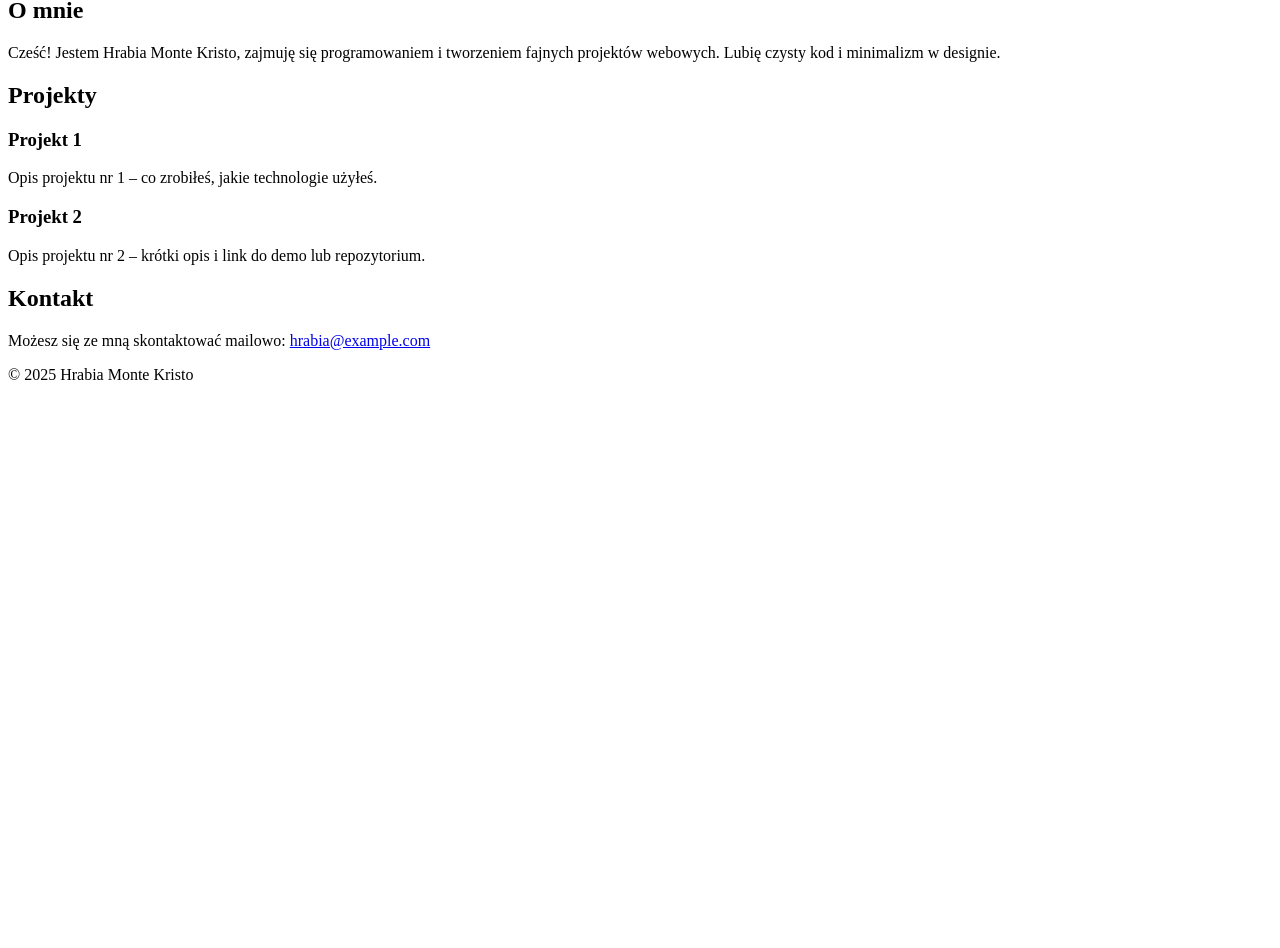
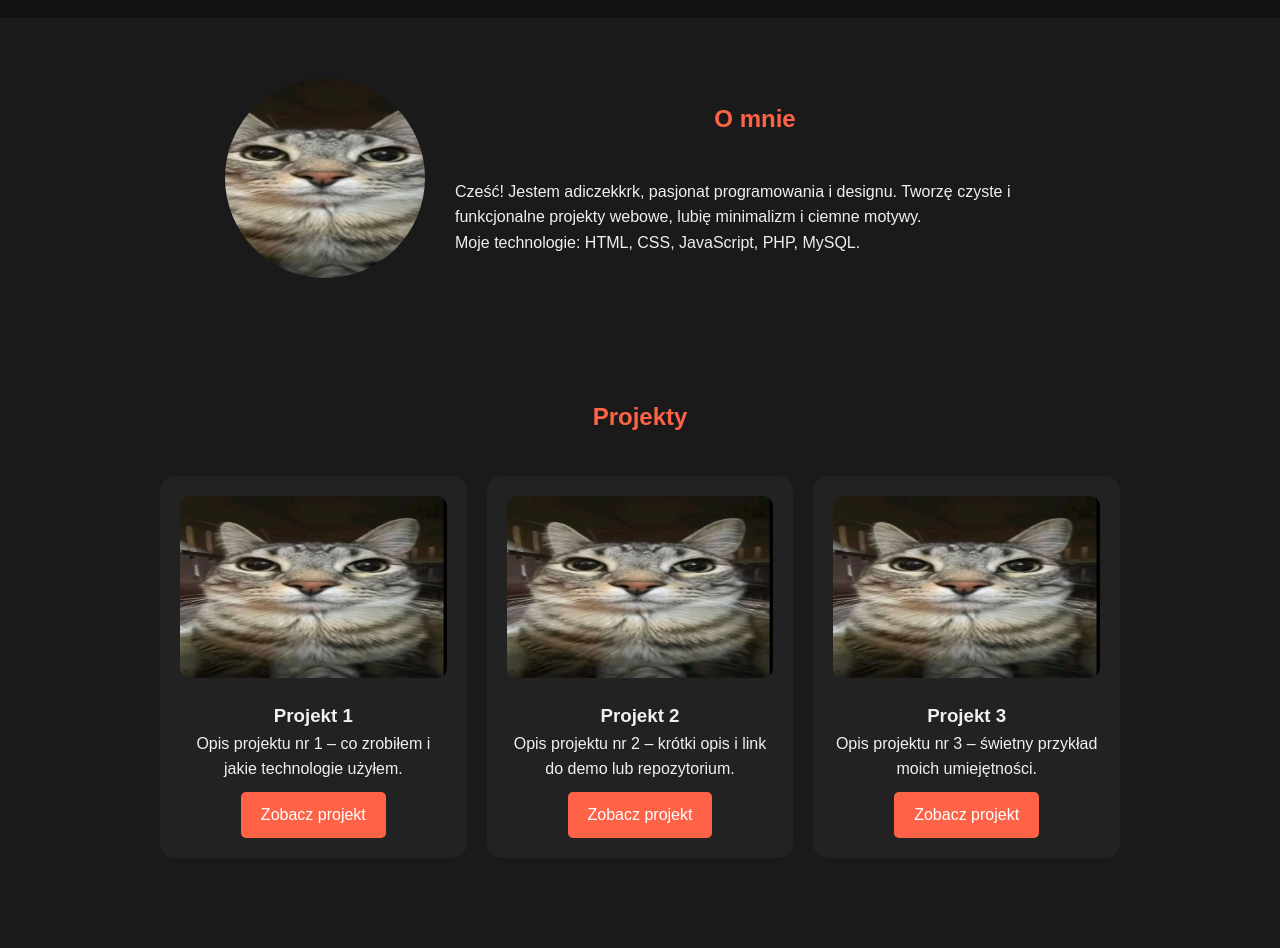
Before and after one commit to adiczekkrk/Portfolio, a plain HTML site: page docs/index.html in a window 1280 px wide. Shown: the part 109-1057 px from the top of the page. Before the commit the page ends 800 px from the top, so only its background shows below. Drawn offline with Linux system fonts and the light colour scheme.

Commit message:
Add files via upload

```diff
--- a/docs/index.html
+++ b/docs/index.html
@@ -3,8 +3,8 @@
 <head>
     <meta charset="UTF-8">
     <meta name="viewport" content="width=device-width, initial-scale=1.0">
-    <title>Portfolio Hrabia Monte Kristo</title>
-    <link rel="stylesheet" href="style.css">
+    <title>Portfolio adiczekkrk</title>
+    <link rel="stylesheet" href="main.css">
 </head>
 <body>
     <header>
@@ -13,33 +13,51 @@
             <a href="#projects">Projekty</a>
             <a href="#contact">Kontakt</a>
         </nav>
-        <h1>Hrabia Monte Kristo</h1>
+        <h1>adiczekkrk</h1>
     </header>
 
-    <section id="about">
-        <h2>O mnie</h2>
-        <p>Cześć! Jestem Hrabia Monte Kristo, zajmuję się programowaniem i tworzeniem fajnych projektów webowych. Lubię czysty kod i minimalizm w designie.</p>
-    </section>
-
-    <section id="projects">
-        <h2>Projekty</h2>
-        <div class="project">
-            <h3>Projekt 1</h3>
-            <p>Opis projektu nr 1 – co zrobiłeś, jakie technologie użyłeś.</p>
-        </div>
-        <div class="project">
-            <h3>Projekt 2</h3>
-            <p>Opis projektu nr 2 – krótki opis i link do demo lub repozytorium.</p>
+    <section id="about" class="section">
+        <div class="about-container">
+            <img src="zdjecia/6862c5285b4c4a022d039f014dcfff39.jpg" alt="Moje zdjęcie">
+            <div class="about-text">
+                <h2>O mnie</h2>
+                <p>Cześć! Jestem adiczekkrk, pasjonat programowania i designu. Tworzę czyste i funkcjonalne projekty webowe, lubię minimalizm i ciemne motywy.</p>
+                <p>Moje technologie: HTML, CSS, JavaScript, PHP, MySQL.</p>
+            </div>
         </div>
     </section>
 
-    <section id="contact">
+    <section id="projects" class="section">
+        <h2>Projekty</h2>
+        <div class="projects-grid">
+            <div class="project-card">
+                <img src="zdjecia/6862c5285b4c4a022d039f014dcfff39.jpg" alt="Projekt 1">
+                <h3>Projekt 1</h3>
+                <p>Opis projektu nr 1 – co zrobiłem i jakie technologie użyłem.</p>
+                <a href="#">Zobacz projekt</a>
+            </div>
+            <div class="project-card">
+                <img src="zdjecia/6862c5285b4c4a022d039f014dcfff39.jpg" alt="Projekt 2">
+                <h3>Projekt 2</h3>
+                <p>Opis projektu nr 2 – krótki opis i link do demo lub repozytorium.</p>
+                <a href="#">Zobacz projekt</a>
+            </div>
+            <div class="project-card">
+                <img src="zdjecia/6862c5285b4c4a022d039f014dcfff39.jpg" alt="Projekt 3">
+                <h3>Projekt 3</h3>
+                <p>Opis projektu nr 3 – świetny przykład moich umiejętności.</p>
+                <a href="#">Zobacz projekt</a>
+            </div>
+        </div>
+    </section>
+
+    <section id="contact" class="section">
         <h2>Kontakt</h2>
-        <p>Możesz się ze mną skontaktować mailowo: <a href="mailto:hrabia@example.com">hrabia@example.com</a></p>
+        <p>Masz pomysł na projekt lub chcesz się skontaktować? Napisz do mnie na: <a href="mailto:adiczekkrk@example.com">adiczekkrk@gmail.com</a></p>
     </section>
 
     <footer>
-        <p>&copy; 2025 Hrabia Monte Kristo</p>
+        <p>&copy; 2025 adiczekkrk</p>
     </footer>
 </body>
 </html>
--- a/docs/main.css
+++ b/docs/main.css
@@ -1,10 +1,19 @@
-body {
-    font-family: Arial, sans-serif;
+
+* {
     margin: 0;
     padding: 0;
+    box-sizing: border-box;
+}
+
+
+body {
+    font-family: 'Arial', sans-serif;
     background: #1a1a1a;
     color: #f0f0f0;
+    line-height: 1.6;
+    scroll-behavior: smooth;
 }
+
 
 header {
     background: #111;
@@ -13,37 +22,124 @@ header {
 }
 
 header h1 {
-    margin: 10px 0;
     color: #ff6347;
+    margin-top: 10px;
 }
 
 nav a {
     color: #f0f0f0;
+    margin: 0 15px;
     text-decoration: none;
-    margin: 0 15px;
     font-weight: bold;
+    transition: color 0.3s;
 }
 
 nav a:hover {
     color: #ff6347;
 }
 
-section {
-    padding: 50px 20px;
-    max-width: 800px;
+
+.section {
+    padding: 60px 20px;
+    max-width: 1000px;
     margin: 0 auto;
 }
 
-section h2 {
+.section h2 {
     color: #ff6347;
-    margin-bottom: 20px;
+    text-align: center;
+    margin-bottom: 40px;
 }
 
-.project {
+
+.about-container {
+    display: flex;
+    flex-wrap: wrap;
+    align-items: center;
+    justify-content: center;
+    gap: 30px;
+}
+
+.about-container img {
+    border-radius: 50%;
+    width: 200px;
+    height: 200px;
+    object-fit: cover;
+}
+
+.about-text {
+    max-width: 600px;
+}
+
+
+.projects-grid {
+    display: grid;
+    grid-template-columns: repeat(auto-fit, minmax(250px, 1fr));
+    gap: 20px;
+}
+
+.project-card {
     background: #222;
     padding: 20px;
-    margin-bottom: 20px;
+    border-radius: 15px;
+    text-align: center;
+    transition: transform 0.3s, box-shadow 0.3s;
+}
+
+.project-card:hover {
+    transform: translateY(-10px);
+    box-shadow: 0 10px 20px rgba(255, 99, 71, 0.5);
+}
+
+.project-card img {
     border-radius: 10px;
+    margin-bottom: 15px;
+    width: 100%;
+}
+
+.project-card a {
+    display: inline-block;
+    margin-top: 10px;
+    padding: 10px 20px;
+    background: #ff6347;
+    color: #fff;
+    border-radius: 5px;
+    text-decoration: none;
+    transition: background 0.3s;
+}
+
+.project-card a:hover {
+    background: #ff4500;
+}
+
+
+form {
+    display: flex;
+    flex-direction: column;
+    gap: 15px;
+    max-width: 500px;
+    margin: 0 auto;
+}
+
+input, textarea {
+    padding: 10px;
+    border: none;
+    border-radius: 5px;
+}
+
+button {
+    padding: 10px;
+    background: #ff6347;
+    color: #fff;
+    border: none;
+    border-radius: 5px;
+    font-weight: bold;
+    cursor: pointer;
+    transition: background 0.3s;
+}
+
+button:hover {
+    background: #ff4500;
 }
 
 footer {
@@ -52,7 +148,3 @@ footer {
     background: #111;
     color: #777;
 }
-
-html {
-    scroll-behavior: smooth;
-}
```
Also changed, not shown: docs/zdjecia/6862c5285b4c4a022d039f014dcfff39.jpg (added).
